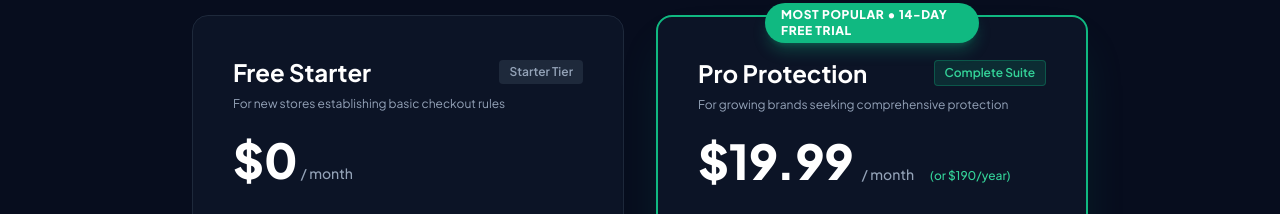
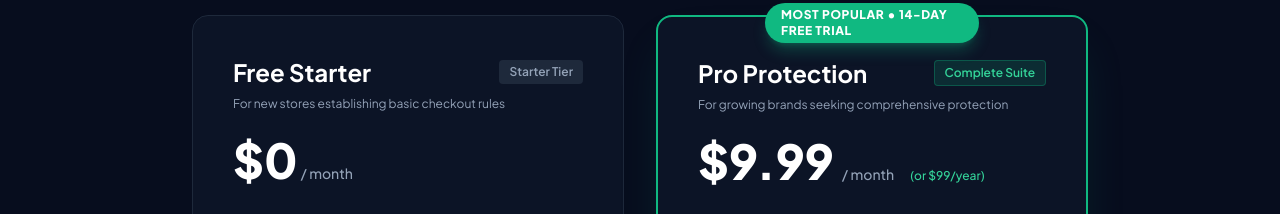
Before and after one commit to ModApps-Dev/cartshield-landing-page, a plain HTML site: page index.html in a window 1280 px wide. Shown: the part 3868-4082 px from the top of the page. Drawn offline with nearby package versions, Linux system fonts and the light colour scheme.

Commit message:
Update Pro plan pricing to $9.99/mo and $99/yr

```diff
--- a/index.html
+++ b/index.html
@@ -52,7 +52,7 @@
       {
         "@type": "Offer",
         "name": "Pro Protection",
-        "price": "19.99",
+        "price": "9.99",
         "priceCurrency": "USD",
         "priceSpecification": {
           "@type": "UnitPriceSpecification",
@@ -472,9 +472,9 @@
             </div>
             <p class="text-xs text-slate-400 mt-2">For growing brands seeking comprehensive protection</p>
             <div class="mt-6 mb-8 flex items-baseline gap-2">
-              <span class="text-5xl font-extrabold text-white">$19.99</span>
+              <span class="text-5xl font-extrabold text-white">$9.99</span>
               <span class="text-slate-400 text-sm font-medium">/ month</span>
-              <span class="text-xs text-emerald-400 ml-2 font-medium">(or $190/year)</span>
+              <span class="text-xs text-emerald-400 ml-2 font-medium">(or $99/year)</span>
             </div>
             <ul class="space-y-3.5 text-sm text-slate-300">
               <li class="flex items-center gap-3">
```
Also changed, not shown: llms.txt.
